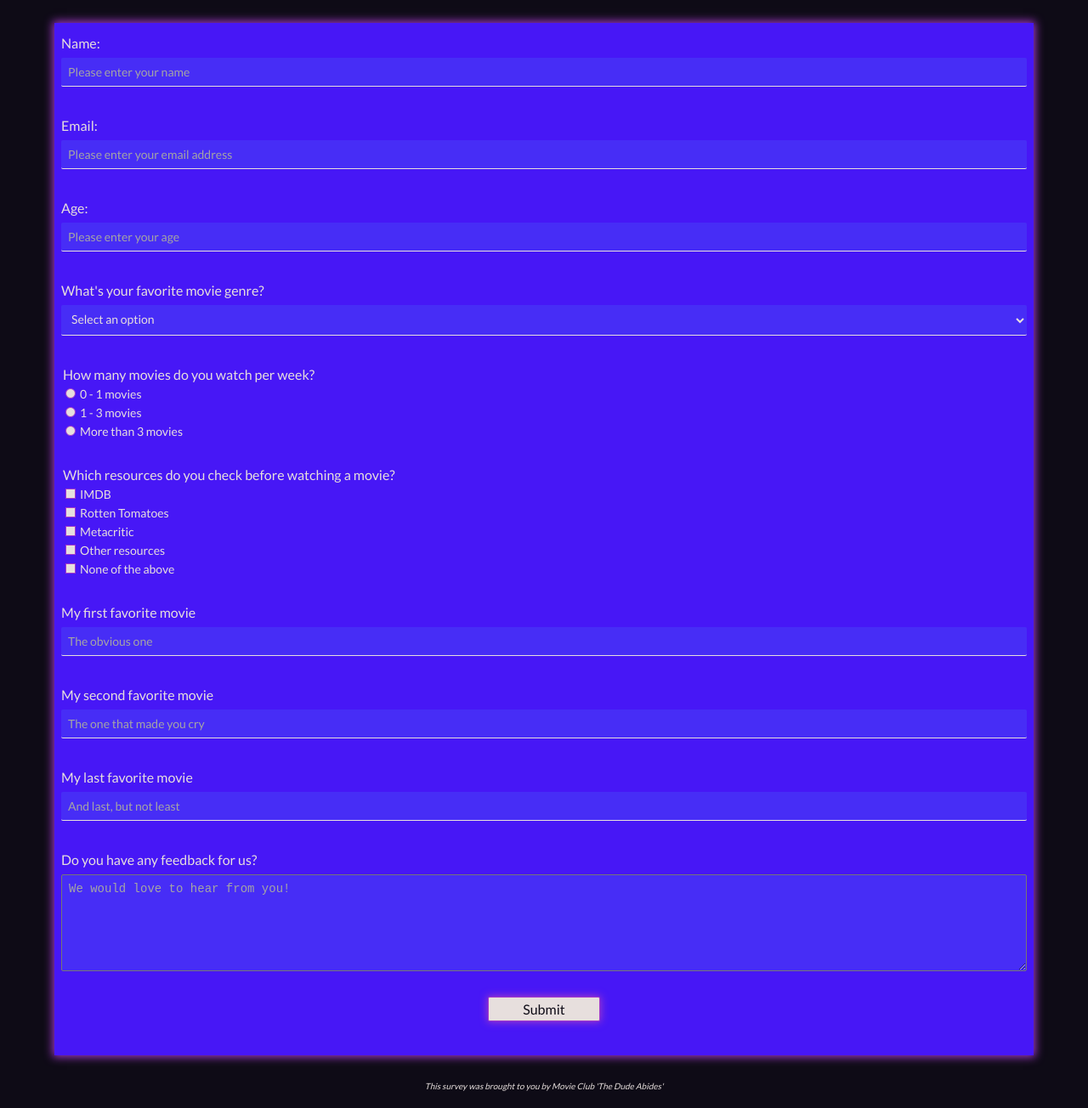
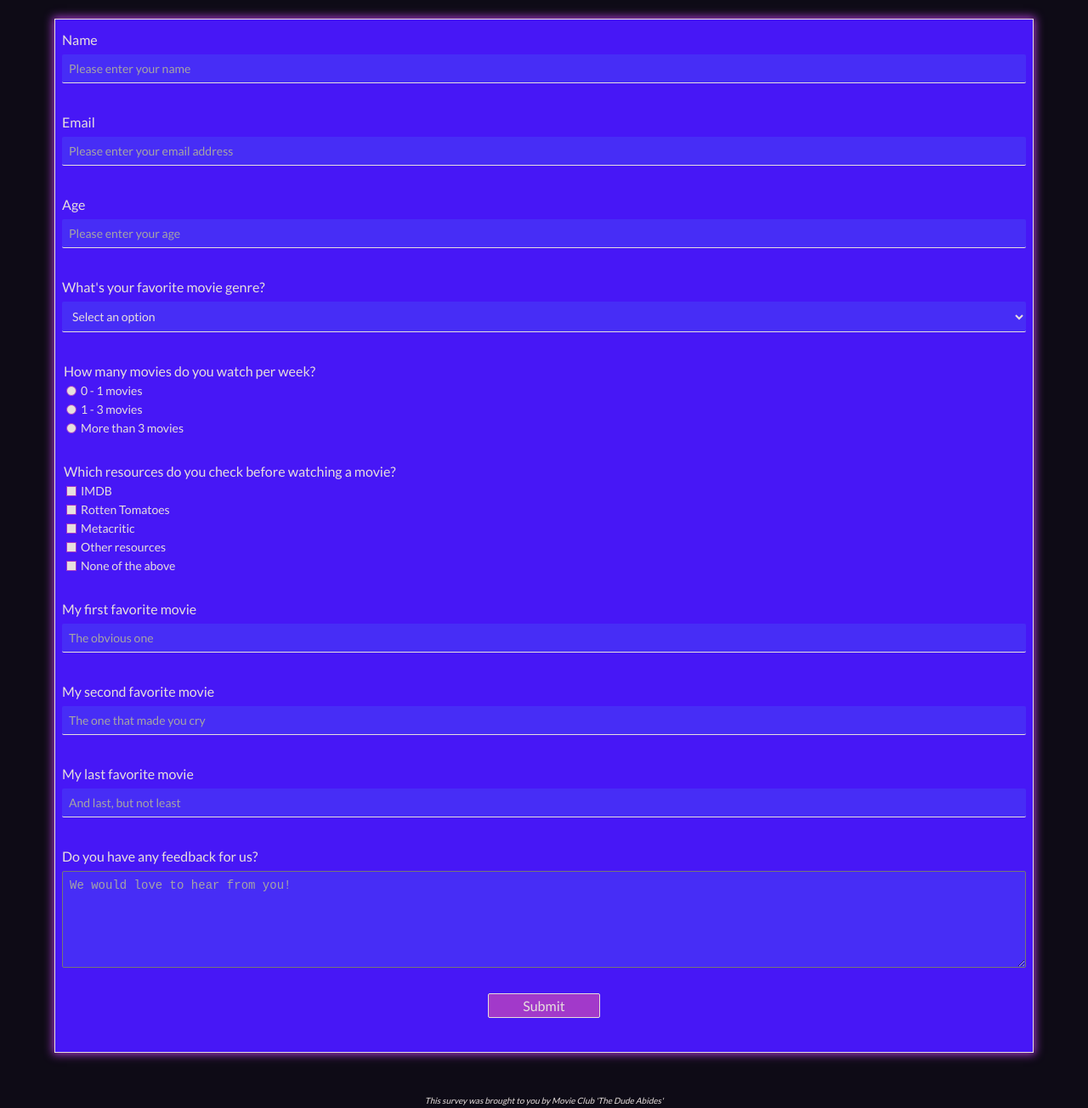
Before and after one commit to ewaldvveen/freeCodeCamp, a plain HTML site: page 01 - Responsive Web Design/II - Build a Survey Form/index.html in a window 1280 px wide. Shown: the part 280-1584 px from the top of the page at 85% size. Drawn offline with Linux system fonts and the light colour scheme.

Commit message:
Added more styling and background images

```diff
--- a/01 - Responsive Web Design/II - Build a Survey Form/index.html
+++ b/01 - Responsive Web Design/II - Build a Survey Form/index.html
@@ -35,27 +35,27 @@ User Story #16: Inside the form element, I am presented with a button with id="s
     <body>
         <div class='container'>
             <header>
-                <h1 id='title'>My Top 3<br>Favorite Movies</h1>
+                <h1 id='title'>My&nbsp;Top&nbsp;3 Favorite&nbsp;Movies</h1>
             </header>
             <main>
                 <p id='description'>The Lord Of The Rings or Star Wars? No wait, The Godfather of course. But what about The Shawshank Redemption? Picking your all time favorite movie can be tough. Really tough. That's why we let you pick not one but the three movies you love the most.<br><br>Please let us know your top 3 by filling in this short survey.<br><br>Thank you for your time!</p>
                 <form id='survey-form' action='#'>
                     <div class='survey-question'>
-                        <label id='name-label' for='name'>Name:</label>
+                        <label id='name-label' for='name'>Name</label>
                         <input type='text' id='name' class='font-sm' name='name' placeholder='Please enter your name' required>
                     </div>
                     <div class='survey-question'>
-                        <label id='email-label' for='email'>Email:</label>
+                        <label id='email-label' for='email'>Email</label>
                         <input type='email' id='email' class='font-sm' name='email' placeholder='Please enter your email address' required>
                     </div>
                     <div class='survey-question'>
-                        <label id='number-label' for='number'>Age:</label>
+                        <label id='number-label' for='number'>Age</label>
                         <input type='number' id='number' class='font-sm' name='age' placeholder='Please enter your age' min='16' max='130' required>
                     </div>
                     <div class='survey-question'>
                         <label id='genre-label' for='dropdown'>What's your favorite movie genre?</label>
                         <select id='dropdown' class='font-sm' name='genre'>
-                            <option disabled value selected='selected'>Select an option</option>
+                            <option class='option-disabled' disabled value selected='selected'>Select an option</option>
                             <option value='comedy'>Comedy</option>
                             <option value='action'>Action</option>
                             <option value='thriller'>Thriller</option>
--- a/01 - Responsive Web Design/II - Build a Survey Form/style.css
+++ b/01 - Responsive Web Design/II - Build a Survey Form/style.css
@@ -23,8 +23,12 @@ body {
     box-sizing: inherit;
 }
 
-footer, #description {
-    margin: 3rem 0 5rem;
+h1, main, footer, #description {
+    margin: 0 0 5rem;
+}
+
+h1 {
+    margin-top: 5rem;
 }
 
 .container {
@@ -83,9 +87,19 @@ footer {
 }
 
 /* --- Form input --- */
-form {
+#survey-form {
     background-color:  var(--purple-tone);
     box-shadow: 0 0 1rem .2rem var(--pink-tone);
+    border: .1rem solid var(--light-tone);
+}
+
+#dropdown option {
+    background-color: var(--pink-tone);
+    color: var(--light-tone);
+}
+
+#dropdown .option-disabled {
+    color: var(--grey-tone);
 }
 
 input, select, textarea {
@@ -165,15 +179,14 @@ fieldset {
     margin: 0;
 }
 
-button {
+#submit {
     margin: .8rem 0 4rem;
     padding: .4rem 4rem;
     outline: none;
-    background-color: var(--light-tone);
-    border: .1rem solid var(--pink-tone);
+    background-color: var(--pink-tone);
+    border: .1rem solid var(--light-tone);
     border-radius: .2rem;
-    color: var(--dark-tone);
-    box-shadow: 0 0 1rem .1rem var(--pink-tone);
+    color: var(--light-tone);
 }
 
 .sel-question {
```
Also changed, not shown: 01 - Responsive Web Design/II - Build a Survey Form/Images/bgr-l.jpg (added), 01 - Responsive Web Design/II - Build a Survey Form/Images/bgr-phone.png (added), 1 other file.
